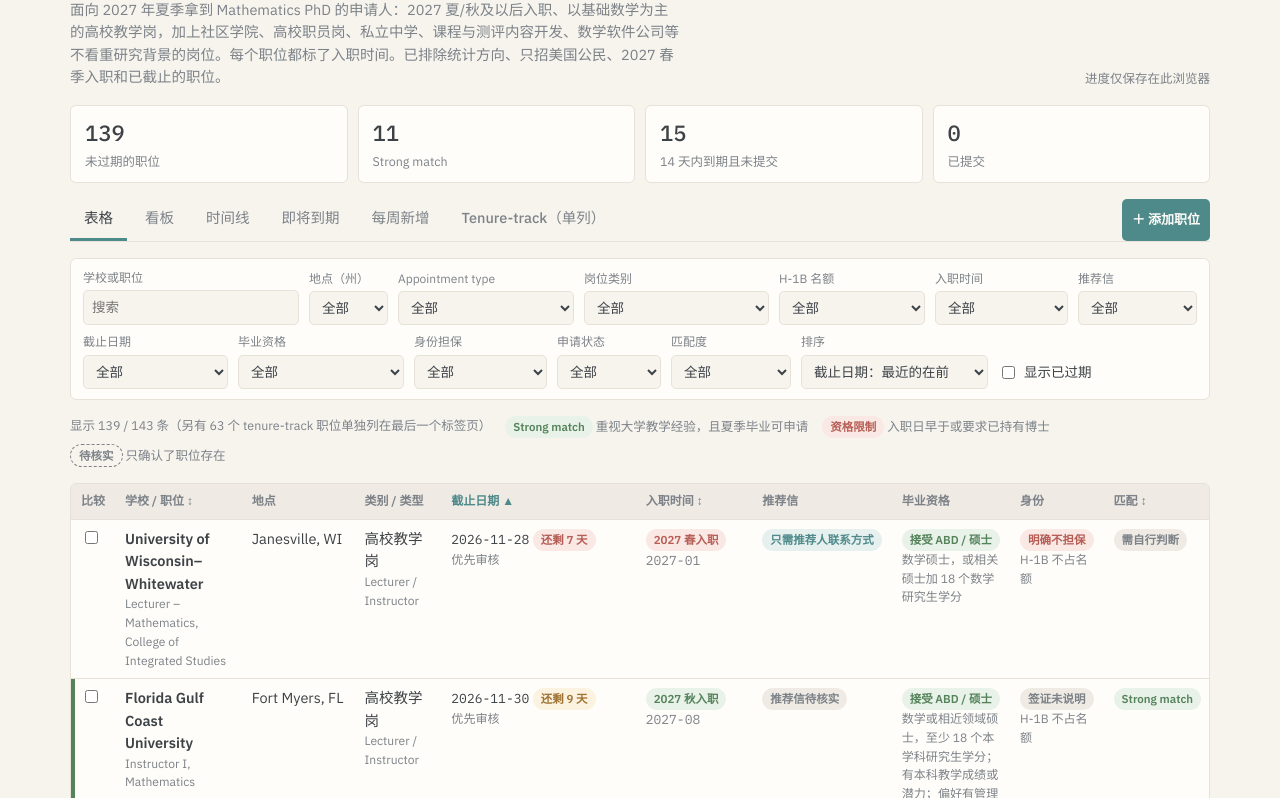
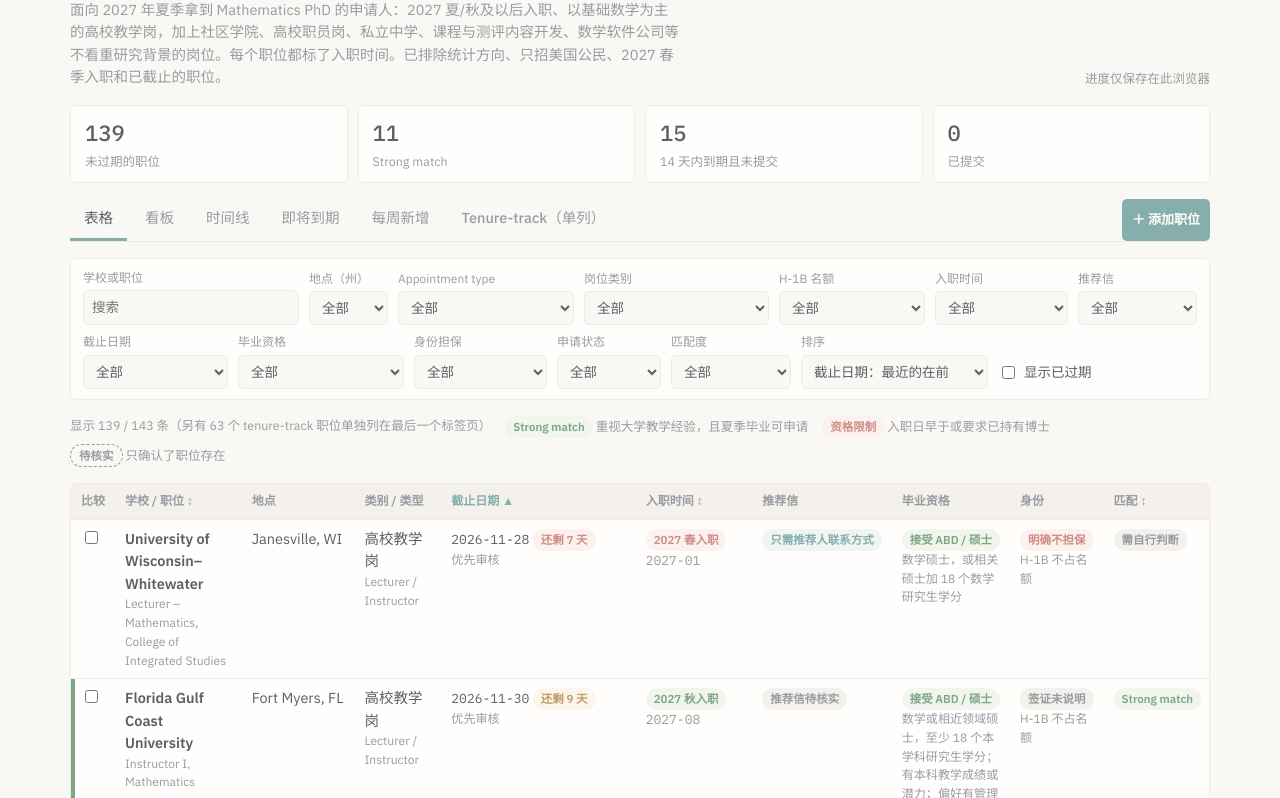
Before and after one commit to TabbyMao/job-tracker, a plain HTML site: page index.html in a window 1280 px wide. Shown: the part 63-861 px from the top of the page. Drawn offline with Linux system fonts and the light colour scheme.

Commit message:
更柔和的低对比配色
Co-Authored-By: Claude Opus 5.5 <noreply@anthropic.com>
Claude-Session: https://claude.ai/code/session_013D464BgfXf19jJTxACorsk

```diff
--- a/index.html
+++ b/index.html
@@ -11,12 +11,12 @@
 /* Layout idea: an application ledger. One catalog, five lenses (table, board, timeline, due, new); deadline and eligibility are always the first things the eye meets. */
 :root{
   color-scheme:light;
-  --bg:#f7f4ee; --surface:#fffdf9; --ink:#3d4247; --muted:#7c8288; --line:#e7e1d7;
-  --accent:#4f8a8b; --accent-soft:#e6f0ee;
-  --good:#55835c; --good-soft:#e9f2e8;
-  --warn:#a07434; --warn-soft:#fbf2df;
-  --bad:#b65d55; --bad-soft:#f9e8e4;
-  --neutral-soft:#efebe4;
+  --bg:#faf8f4; --surface:#fffefc; --ink:#5a6066; --muted:#979ca1; --line:#efeae2;
+  --accent:#86aead; --accent-soft:#eef5f3;
+  --good:#7ea684; --good-soft:#f0f6ee;
+  --warn:#c19c68; --warn-soft:#fcf6ea;
+  --bad:#cf8c84; --bad-soft:#fbf1ee;
+  --neutral-soft:#f4f1ec;
   --display:"Noto Serif SC","Songti SC","SimSun",serif;
   --body:"IBM Plex Sans","PingFang SC","Microsoft YaHei","Noto Sans SC",system-ui,sans-serif;
   --mono:"IBM Plex Mono",ui-monospace,Menlo,Consolas,monospace;
```
